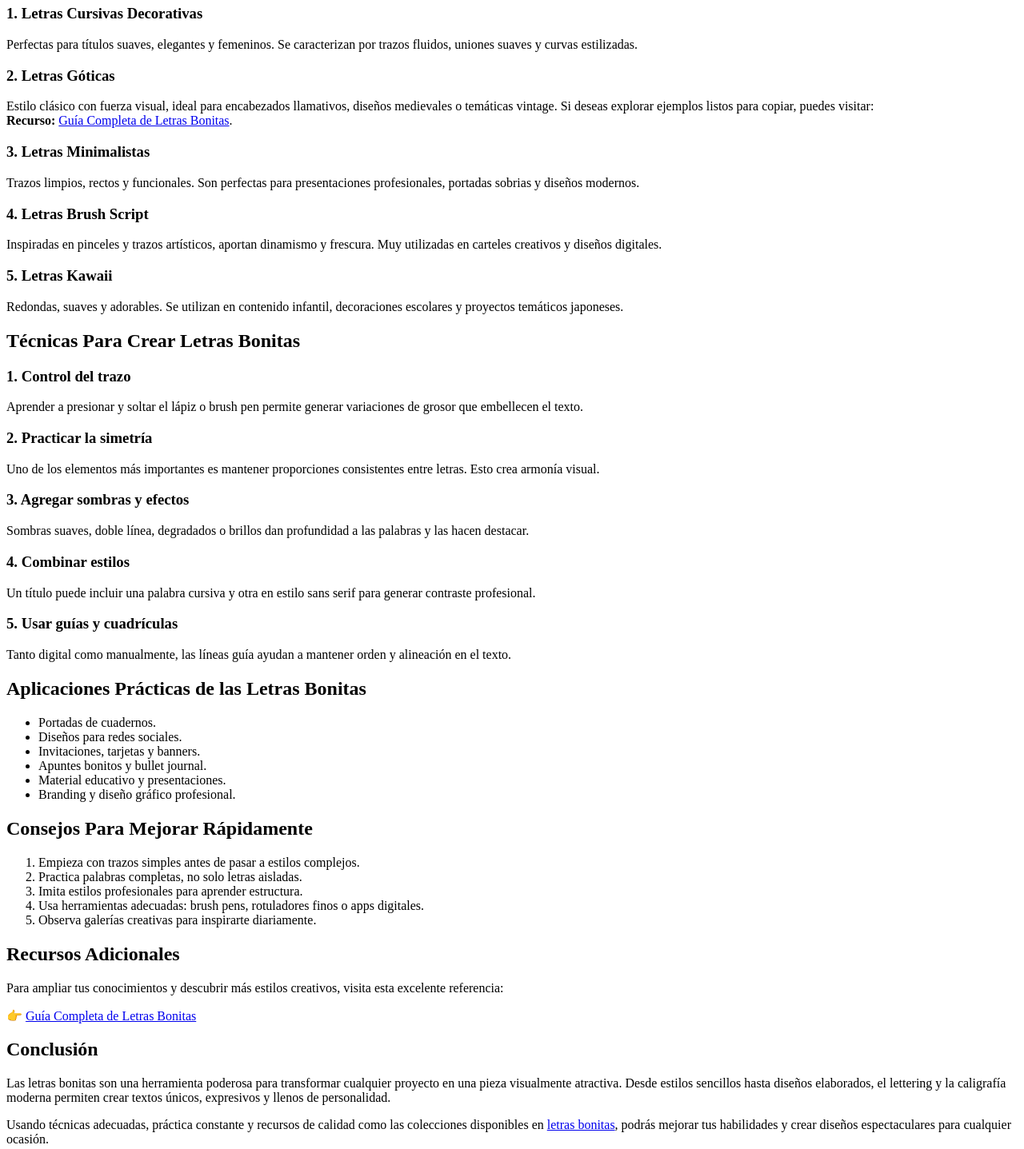
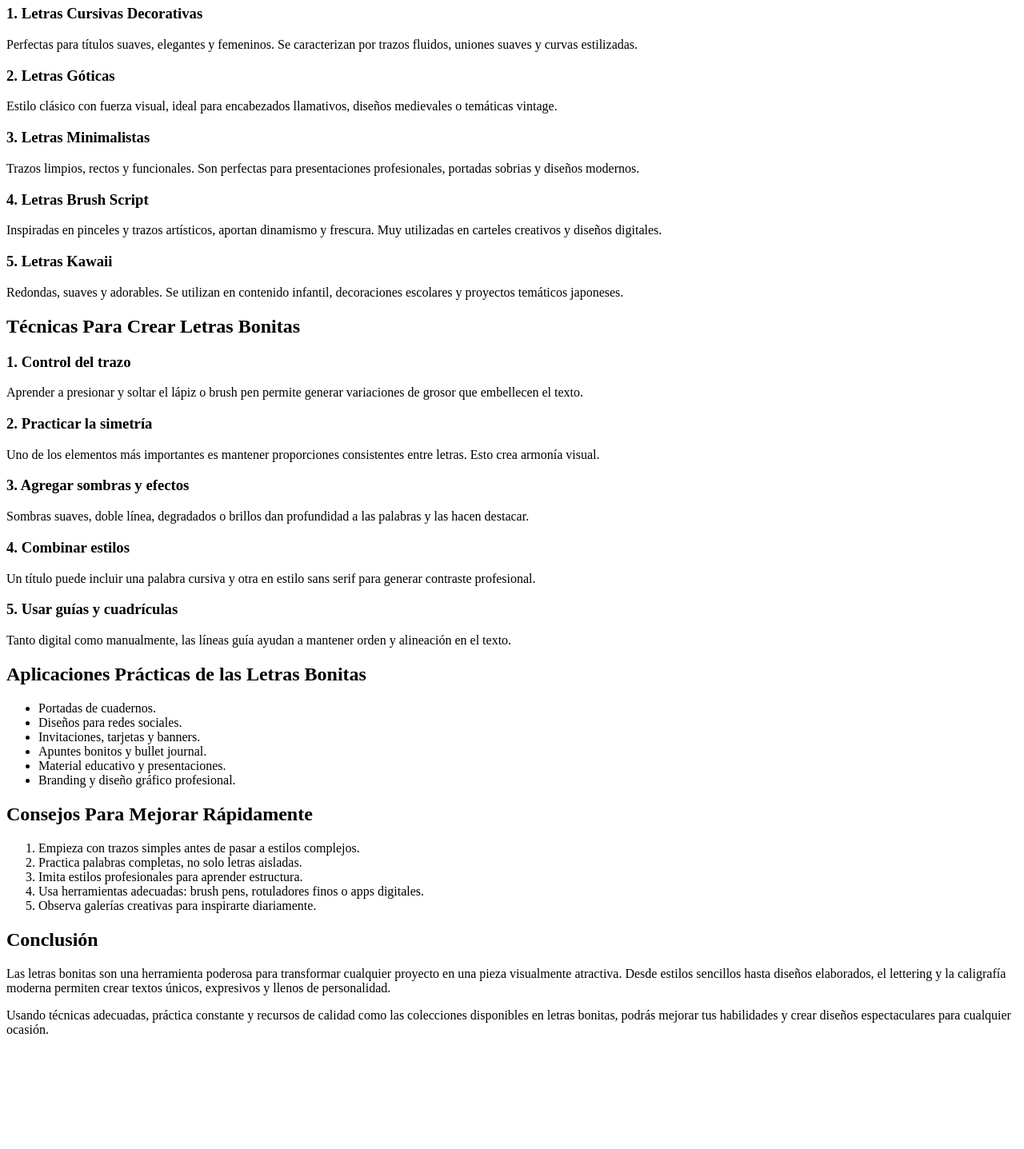
Before and after one commit to jamestaylor125678-lgtm/Letras-Bonitas-Tipos-T-cnicas-y-Ejemplos-para-Crear-Dise-os-Creativos, a plain HTML site: page index.html in a window 1280 px wide. Shown: the part 540-1977 px from the top of the page at 80% size. After the commit the page ends 1853 px from the top, so only its background shows below. Drawn offline with Linux system fonts and the light colour scheme.

Commit message:
Update index.html

```diff
--- a/index.html
+++ b/index.html
@@ -47,9 +47,8 @@ Perfectas para títulos suaves, elegantes y femeninos. Se caracterizan por trazo
 
 <h3>2. Letras Góticas</h3>
 <p>
-Estilo clásico con fuerza visual, ideal para encabezados llamativos, diseños medievales o temáticas vintage. Si deseas explorar ejemplos listos para copiar, puedes visitar:
+Estilo clásico con fuerza visual, ideal para encabezados llamativos, diseños medievales o temáticas vintage.
 <br>
-<strong>Recurso:</strong> <a href="https://sites.google.com/view/letrasbonitasguacompletaparaes?usp=sharing" target="_blank">Guía Completa de Letras Bonitas</a>.
 </p>
 
 <h3>3. Letras Minimalistas</h3>
@@ -115,15 +114,6 @@ Tanto digital como manualmente, las líneas guía ayudan a mantener orden y alin
   <li>Observa galerías creativas para inspirarte diariamente.</li>
 </ol>
 
-<h2>Recursos Adicionales</h2>
-
-<p>
-Para ampliar tus conocimientos y descubrir más estilos creativos, visita esta excelente referencia:
-</p>
-
-<p>
-👉 <a href="https://sites.google.com/view/letrasbonitasguacompletaparaes?usp=sharing" target="_blank">Guía Completa de Letras Bonitas</a>
-</p>
 
 <h2>Conclusión</h2>
 
@@ -132,7 +122,7 @@ Las letras bonitas son una herramienta poderosa para transformar cualquier proye
 </p>
 
 <p>
-Usando técnicas adecuadas, práctica constante y recursos de calidad como las colecciones disponibles en <a href="https://letrasbonitashub.com.mx/" target="_blank">letras bonitas</a>, podrás mejorar tus habilidades y crear diseños espectaculares para cualquier ocasión.
+Usando técnicas adecuadas, práctica constante y recursos de calidad como las colecciones disponibles en letras bonitas, podrás mejorar tus habilidades y crear diseños espectaculares para cualquier ocasión.
 </p>
 
 </body>
```
